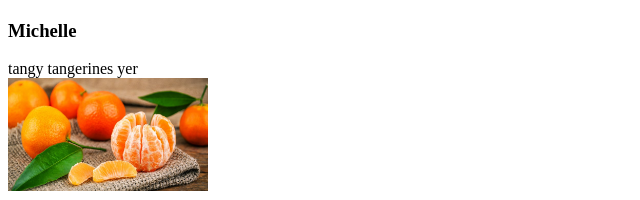
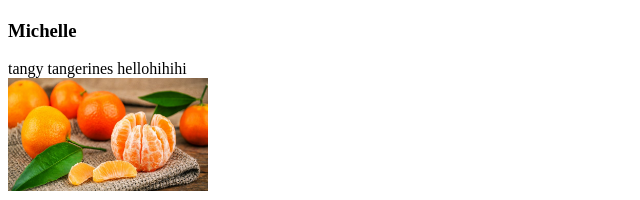
Before and after one commit to albTian/web-sp-21, a Gatsby site: page /about in a window 1280 px wide. Shown: the part 1166-1366 px from the top of the page, 0-640 px from the left. Built offline with nearby package versions, Linux system fonts and the light colour scheme; Gatsby itself is replaced by a stand-in of ours.

Commit message:
fixing stage

```diff
--- a/src/pages/about.js
+++ b/src/pages/about.js
@@ -22,7 +22,7 @@
             <FruitInfo name="Elisabeth" fruitName="blackberries are so yummy" fruitPic="/img/fruits/blackberries.jpg"/>
             <FruitInfo name="Cynthia" fruitName="juicy watermelons" fruitPic="/img/fruits/watermelon.jpg"/>
             <FruitInfo name="Davina" fruitName="banaenaes" fruitPic="/img/fruits/banana.jpeg" />
-            <FruitInfo name="Michelle" fruitName="tangy tangerines yer" fruitPic="/img/fruits/tangerines.jpg" />
+            <FruitInfo name="Michelle" fruitName="tangy tangerines hellohihihi" fruitPic="/img/fruits/tangerines.jpg" />
 
         </>
     )
```
